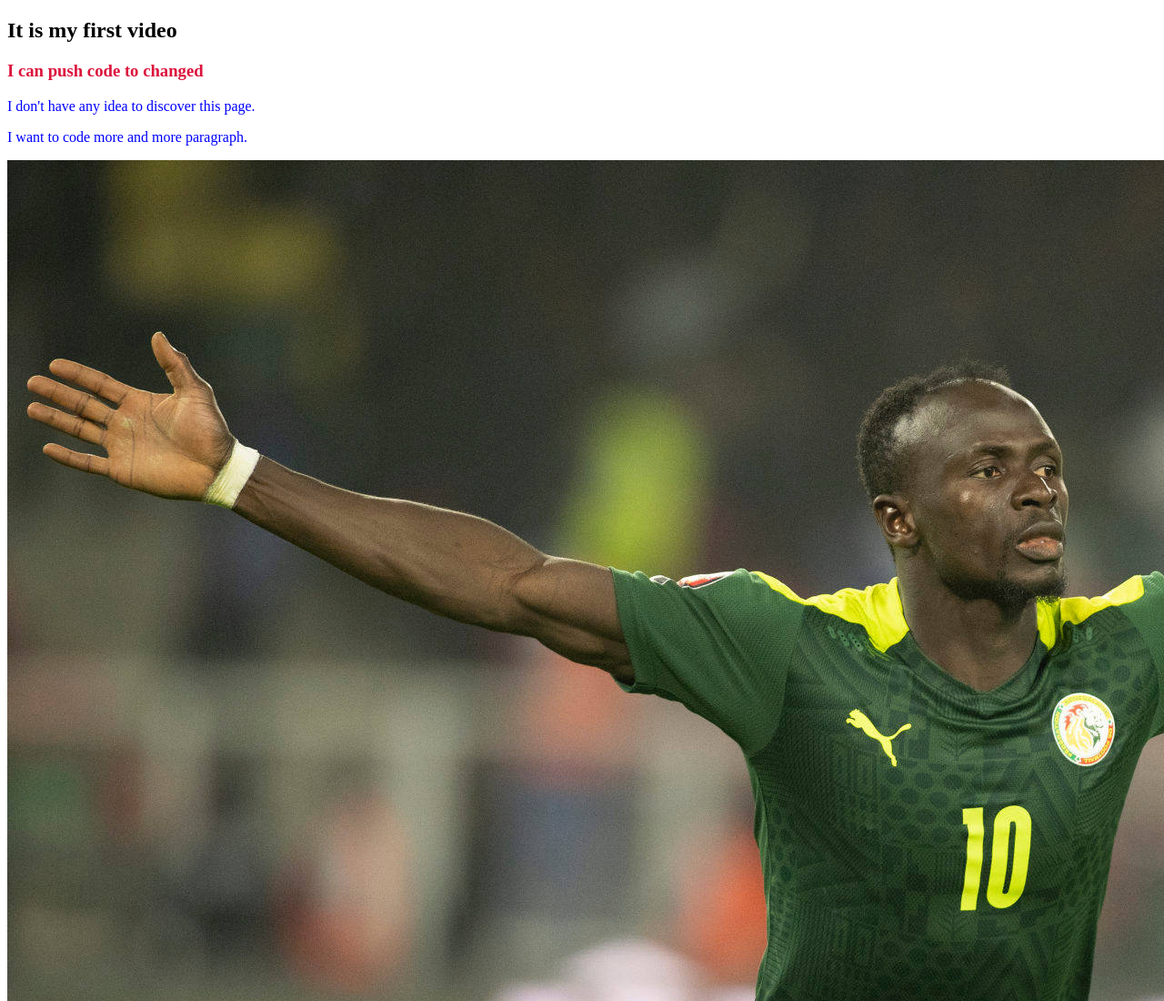
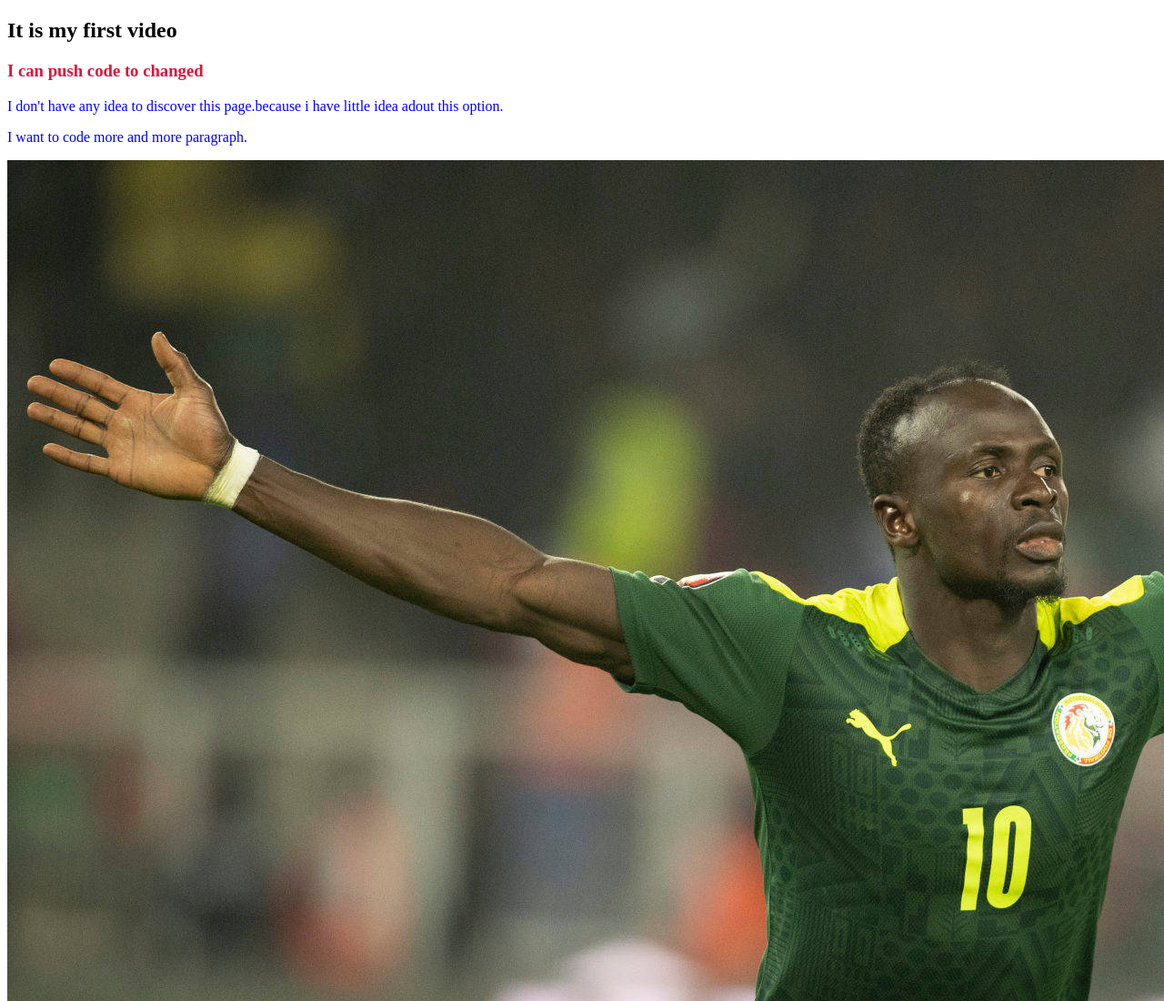
Before and after one commit to pritiproject/my-third-repo, a plain HTML site: page index.html in a window 1280 px wide. Shown: the top 1100 px of the page at 91% size. Drawn offline with Linux system fonts and the light colour scheme.

Commit message:
one p added

```diff
--- a/index.html
+++ b/index.html
@@ -10,7 +10,7 @@
 <body>
  <h2>It is my first video</h2>
  <h3>I can push code to changed</h3>
- <p>I don't have any idea to discover this page.</p>
+ <p>I don't have any idea to discover this page.because i have little idea adout this option.</p>
  <p>I want to code more  and more paragraph. </p>
  <img src="priti04.jpg" alt="">
  <img src="priti05.jpg" alt="">
```
Also changed, not shown: images/priti06--.jpg (added).
